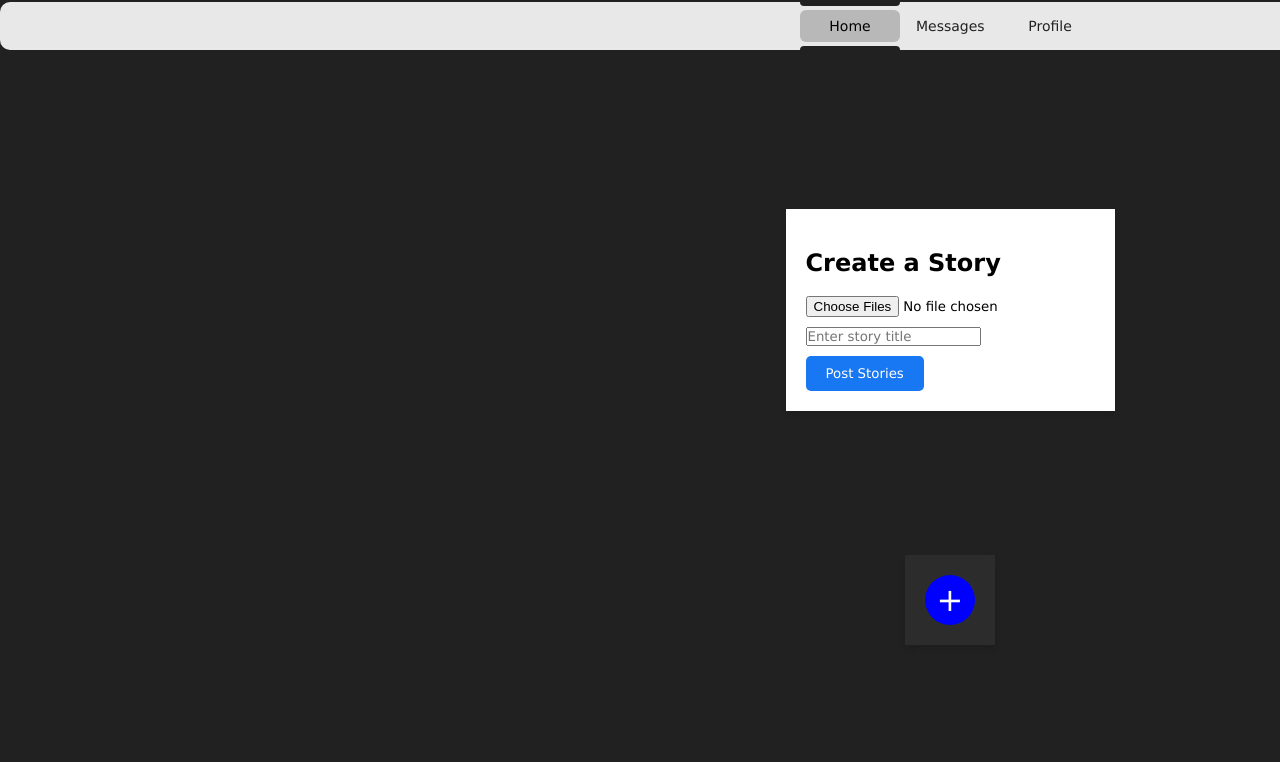
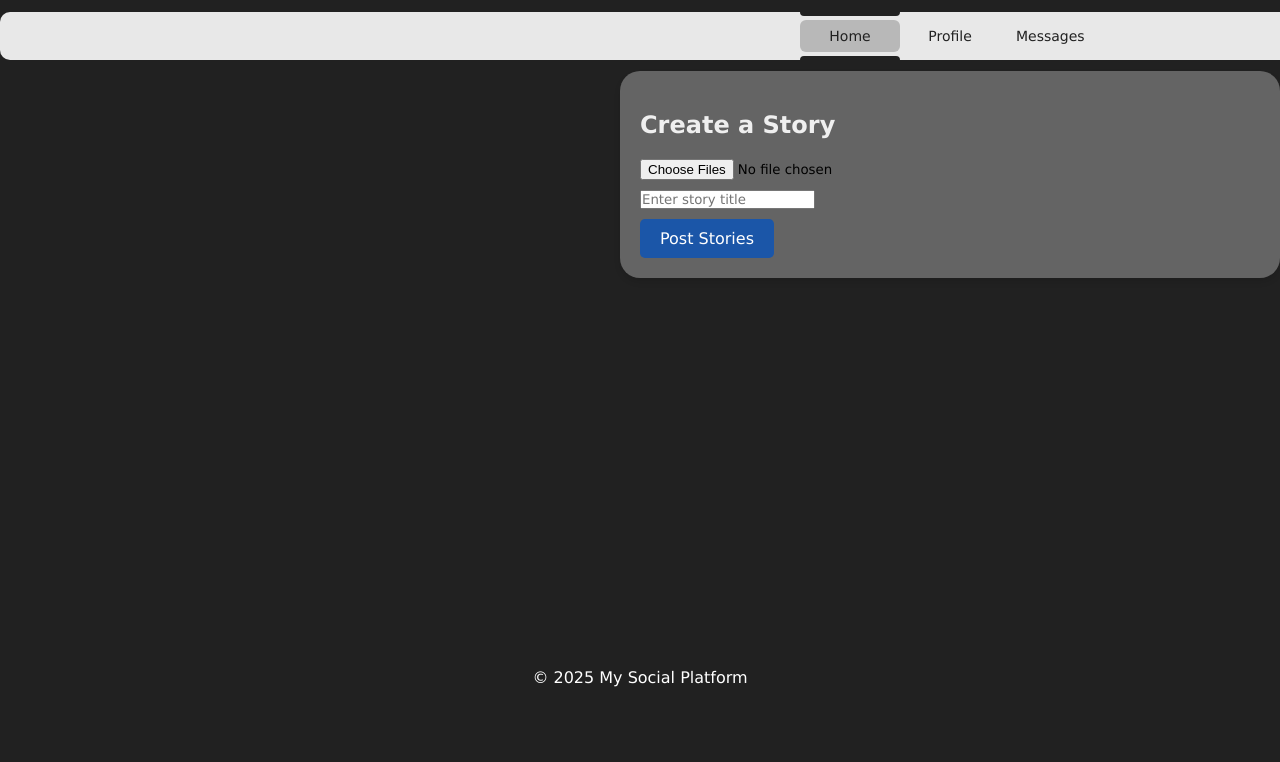
Before and after one commit to Greyriiiii/PT1, a plain HTML site: page index.html in a window 1280 px wide. Shown: the part 87-849 px from the top of the page. Drawn offline with Linux system fonts and the light colour scheme.

Commit message:
2 Changes
1 for the container and the other is for the footer

```diff
--- a/index.html
+++ b/index.html
@@ -16,13 +16,19 @@
 </div>
 <div class="wrappper">
     <input hidden="" class="radio-1" name="radio" id="radio-1" type="radio" checked="" />
-    <label style="--index: 0;" class="label" for="radio-1"><span>Home</span></label>
+    <a href="home.html">
+        <label style="--index: 0;" class="label" for="radio-1"><span>Home</span></label>
+    </a>
 
     <input hidden="" class="radio-2" name="radio" id="radio-2" type="radio" />
-    <label style="--index: 1;" class="label" for="radio-2"><span>Messages</span></label>
+    <a href="profile.html">
+        <label style="--index: 2;" class="label" for="radio-2"><span>Profile</span></label>
+    </a>
 
     <input hidden="" class="radio-3" name="radio" id="radio-3" type="radio" />
-    <label style="--index: 2;" class="label" for="radio-3"><span>Profile</span></label>
+    <a href="messages.html">
+        <label style="--index: 3;" class="label" for="radio-3"><span>Messages</span></label>
+    </a>
 
     <div class="bar"></div>
     <div class="slidebar"></div>
--- a/styles.css
+++ b/styles.css
@@ -1,15 +1,12 @@
 /* General Styling */
 body {
     font-family: Arial, sans-serif;
-    margin: 0;
-    padding: 0;
     background-color: #212121;
 }
 
 header, footer {
     background-color: #212121;
     color: white;
-    padding: 15px 0;
     text-align: center;
 }
 
@@ -17,6 +14,9 @@ header .logo h1 {
     margin: 0.4;
 }
 
+h2{
+    color: #efefef;
+}
 
 body {
     font-family: Arial, sans-serif;
@@ -78,10 +78,19 @@ body {
 
 .upload-container {
     padding: 20px;
-    margin: 20px;
-    background-color: #fff;
+    margin: 20px auto;
+    background-color: #646464;
+    border-radius: 20px;
     box-shadow: 0 4px 6px rgba(0, 0, 0, 0.1);
+    position: relative;
+    top: -50%;
+    width: 100%;
+    max-width: 660px;
+    text-align: left;
 }
+
+
+
 
 .upload-container input, .upload-container input[type="text"] {
     display: block;
@@ -90,7 +99,8 @@ body {
 
 .upload-container button {
     padding: 10px 20px;
-    background-color: #1877f2;
+    background-color: #1b56a8;
+    font-size: medium;
     color: white;
     border: none;
     border-radius: 5px;
@@ -178,10 +188,15 @@ body {
 
 /* Footer Styling */
 .footer {
-    background-color: #333;
+    position: fixed;
+    bottom: 0;
+    left: 0;
+    width: 100%;
     color: white;
-    padding: 10px 0;
+    padding: 10px 0; /* Increased padding for better appearance */
+    text-align: center; /* Centers text */
 }
+
 
 /* for removal /*/
 * {
@@ -194,7 +209,7 @@ body {
 html,
 body {
     display: grid;
-    height: 115%;
+    height: 120%;
     place-items: center;
     background-color: #212121;
 }
@@ -319,3 +334,7 @@ body {
 .radio-3+label:hover~.slidebar {
     transform: translateX(200%) scaleX(1);
 }
+a {
+    text-decoration: none; /* Removes underline */
+    display: inline-block; /* Makes sure it wraps the label */
+}
```
